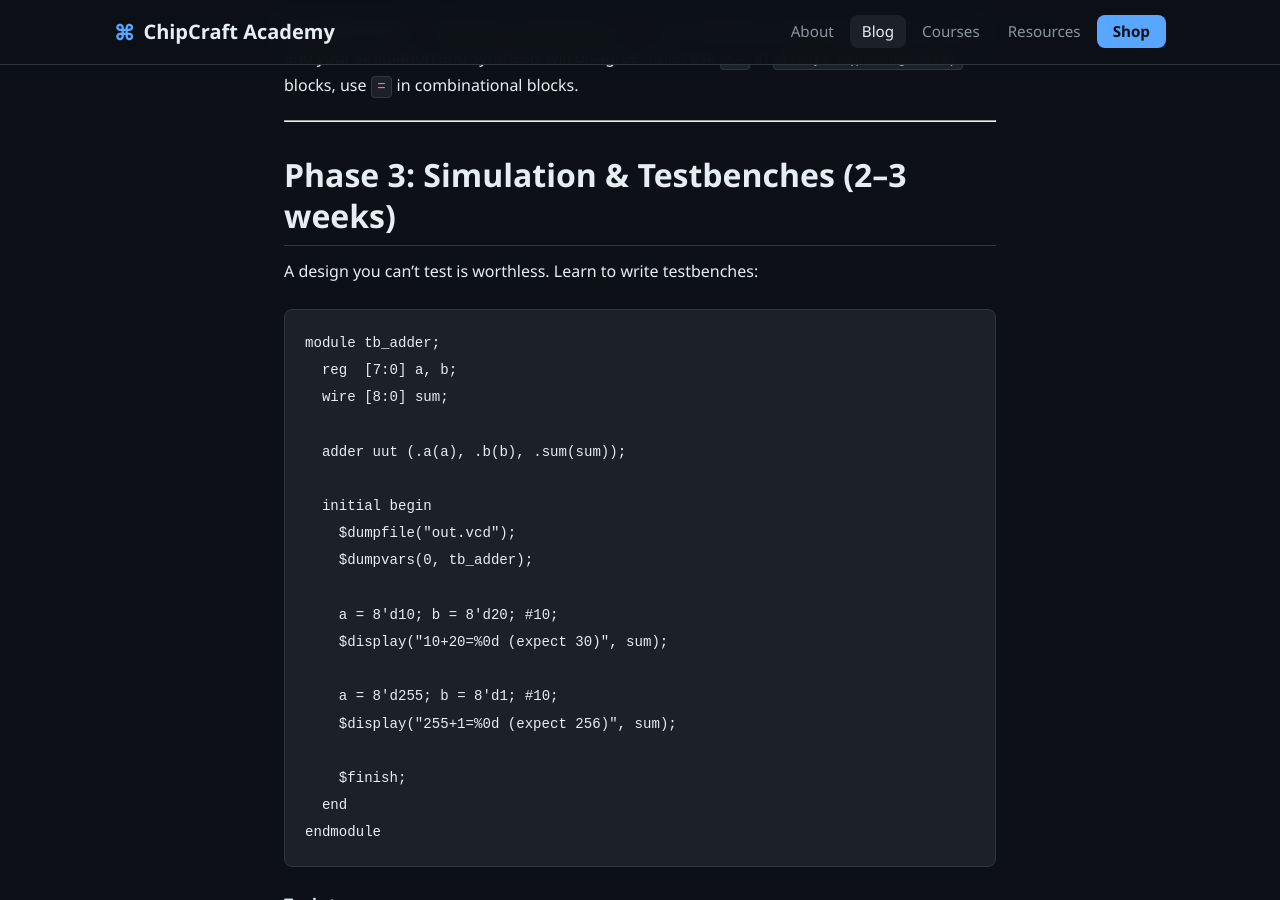
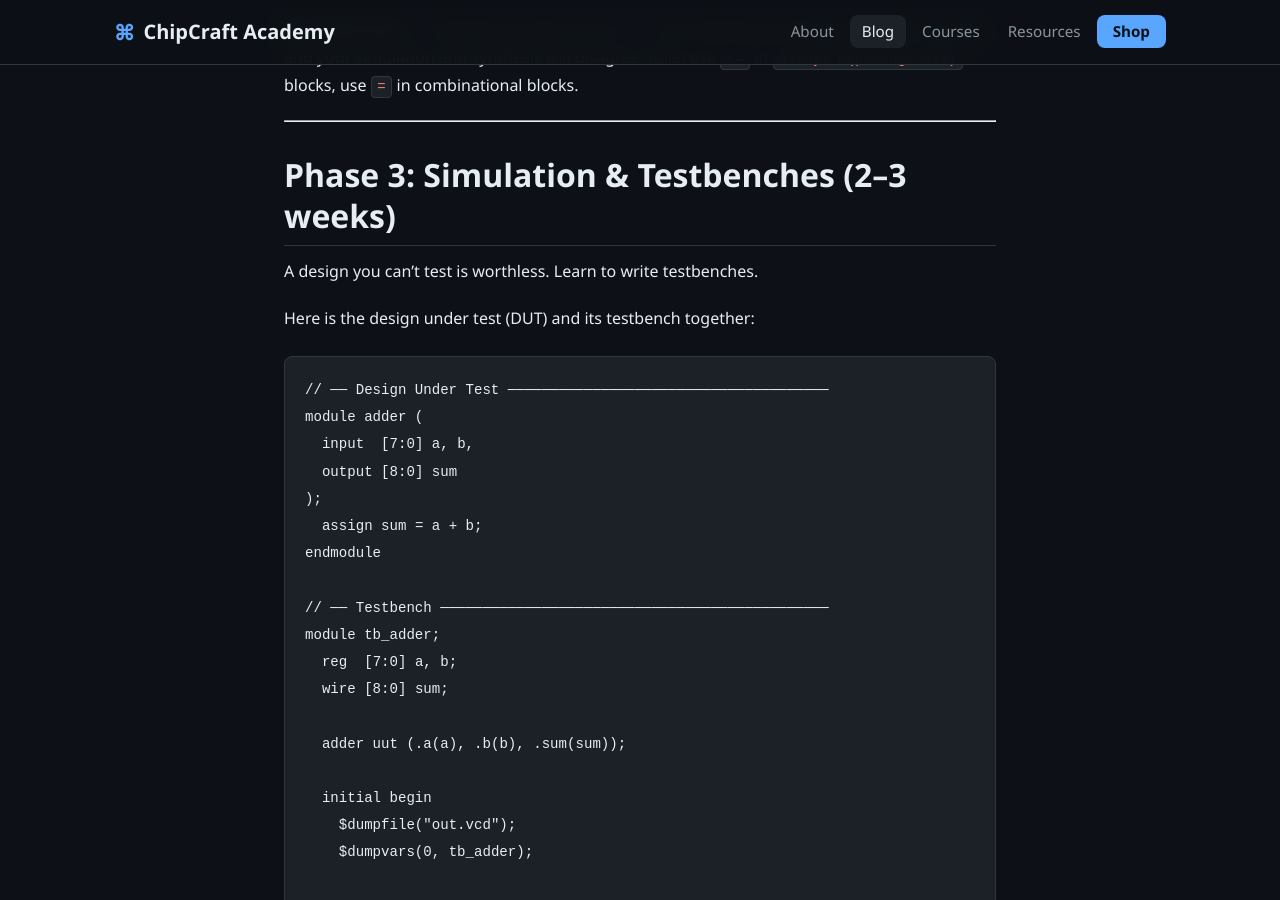
Before and after one commit to ankur-gupta-29/chipcraft-academy, a Jekyll site: the page built from _posts/2026-05-10-how-to-start-rtl-design.md, in a window 1280 px wide and 900 px high, scrolled down 2579 px. Built offline with Jekyll 4.4.1, drawn with Linux system fonts in a browser that asks for light colours.

Commit message:
Fix RTL post: add adder DUT module before testbench so CI compiles cleanly

````diff
--- a/_posts/2026-05-10-how-to-start-rtl-design.md
+++ b/_posts/2026-05-10-how-to-start-rtl-design.md
@@ -85,9 +85,20 @@ end
 
 ## Phase 3: Simulation & Testbenches (2–3 weeks)
 
-A design you can't test is worthless. Learn to write testbenches:
+A design you can't test is worthless. Learn to write testbenches.
+
+Here is the design under test (DUT) and its testbench together:
 
 ```verilog
+// ── Design Under Test ──────────────────────────────────────
+module adder (
+  input  [7:0] a, b,
+  output [8:0] sum
+);
+  assign sum = a + b;
+endmodule
+
+// ── Testbench ──────────────────────────────────────────────
 module tb_adder;
   reg  [7:0] a, b;
   wire [8:0] sum;
````
